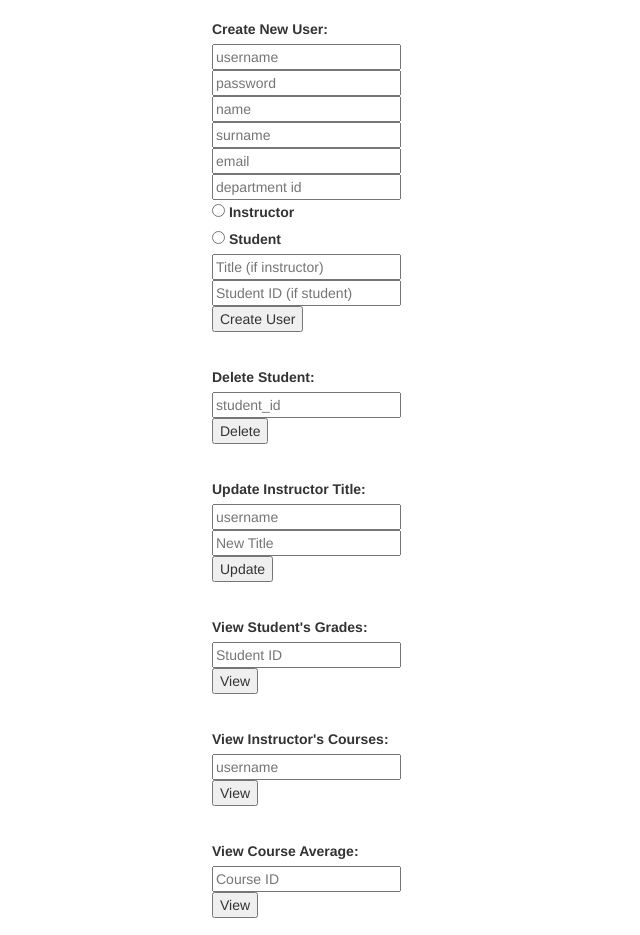
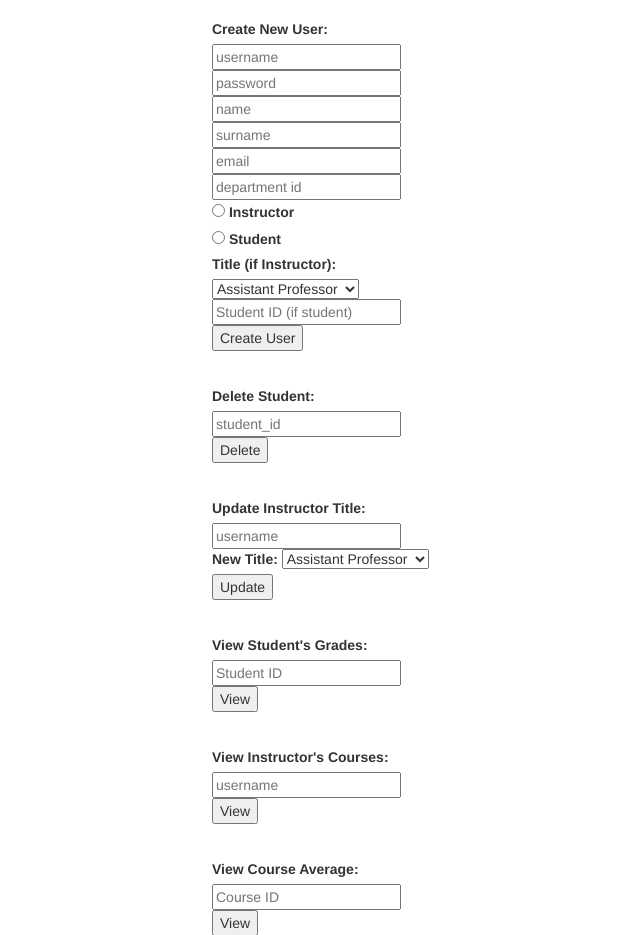
Before and after one commit to artun-akdogan/CmpE321-Project, a Django app: template src/templates/databaseManager.html in a window 1280 px wide. Shown: the part 220-1155 px from the top of the page, without its empty margins (303-943 px from the left). Run offline with Django 4.2, Linux system fonts and the light colour scheme; the template is opened without the code that fills it, so the values that code supplies are empty; some libraries are stand-ins or nearby versions.

Commit message:
Update sql database to meet requirements

```diff
--- a/database/createTables.sql
+++ b/database/createTables.sql
@@ -51,7 +51,7 @@ END;
 -- password,name,surname,email,department_id should be taken from Users table using username key.
 CREATE TABLE IF NOT EXISTS Instructors(
     username CHAR(100),
-    title CHAR(100),
+    title CHAR(100) CHECK (title IN ('Assistant Professor','Associate Professor','Professor')),
     department_id CHAR(100),
     PRIMARY KEY (username),
     FOREIGN KEY (username) REFERENCES User(username)
--- a/src/db_utils.py
+++ b/src/db_utils.py
@@ -1,6 +1,10 @@
 from django.db import connection
+import hashlib
 
 def run_statement(statement):
     cursor= connection.cursor()
     cursor.execute(statement)
     return cursor.fetchall()
+
+def hash(password):
+    return hashlib.sha256(password.encode('UTF-8')).hexdigest()
--- a/src/templates/databaseManager.html
+++ b/src/templates/databaseManager.html
@@ -54,7 +54,12 @@
             <input type="radio" id="student" name="type" value="student">
             <label for="student">Student</label>
             <br>
-            <input type="text" name="title" placeholder="Title (if instructor)">
+            <label for="title">Title (if Instructor): </label>
+            <select name="title" id="title">
+                <option value="Assistant Professor">Assistant Professor</option>
+                <option value="Associate Professor">Associate Professor</option>
+                <option value="Professor">Professor</option>
+            </select>
             <br>
             <input type="text" name="student_id" placeholder="Student ID (if student)">
             <br>
@@ -78,7 +83,12 @@
             <br>
             <input type="text" name="username" placeholder="username" required>
             <br>
-            <input type="text" name="title" placeholder="New Title">
+            <label for="title">New Title: </label>
+            <select name="title" id="title">
+                <option value="Assistant Professor">Assistant Professor</option>
+                <option value="Associate Professor">Associate Professor</option>
+                <option value="Professor">Professor</option>
+            </select>
             <br>
             <input type="submit" name="submit" value="Update">
             <br>
--- a/src/urls.py
+++ b/src/urls.py
@@ -2,7 +2,7 @@ from django.urls import path
 from django.shortcuts import render
 from django.http import HttpResponse,HttpResponseRedirect
 from .forms import *
-from .db_utils import run_statement
+from .db_utils import run_statement, hash
 from . import database_managers
 from . import instructors
 from . import students
@@ -23,7 +23,7 @@ def login(req):
     username=req.POST["username"]
     password=req.POST["password"]
 
-    result=run_statement(f"SELECT * FROM User WHERE username='{username}' and password='{password}';") #Run the query in DB
+    result=run_statement(f"SELECT * FROM User WHERE username='{username}' and password='{hash(password)}';") #Run the query in DB
 
     if result: #If a result is retrieved
         req.session["username"]=username #Record username into the current session
```
Also changed, not shown: database/init_table.py (+7 -5 lines), src/database_managers.py (+5 -5 lines).
